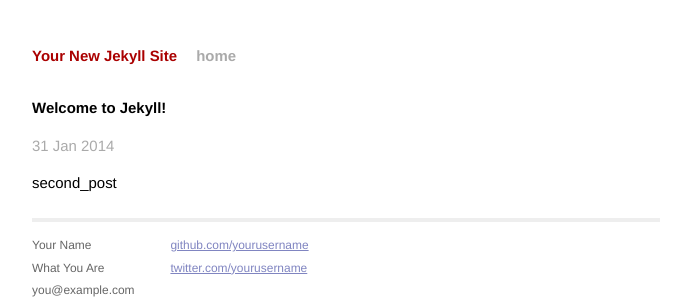
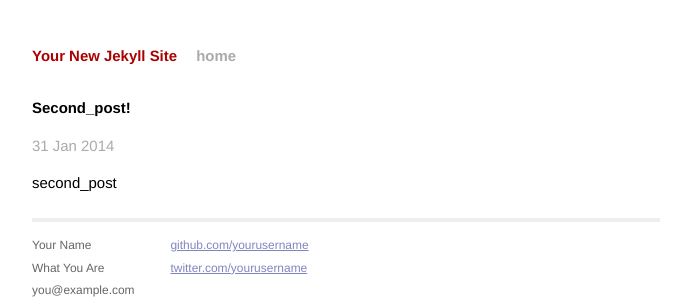
Before and after one commit to hudoipudge/hudoipudge.github.io, a Jekyll site: the page built from _posts/2014-01-31--jekyll_test.markdown, in a window 1280 px wide. Shown: the top 299 px of the page, without its empty margins (294-985 px from the left). Built offline with Jekyll 4.4.1, drawn with Linux system fonts in a browser that asks for light colours; Markdown is read by kramdown in place of the engine named in the settings.

Commit message:
change_second_post

```diff
--- a/_posts/2014-01-31--jekyll_test.markdown
+++ b/_posts/2014-01-31--jekyll_test.markdown
@@ -1,6 +1,6 @@
 ---
 layout: post
-title:  "Welcome to Jekyll!"
+title:  "Second_post!"
 date:   2014-01-31 03:19:29
 categories: jekyll update
 ---
```
